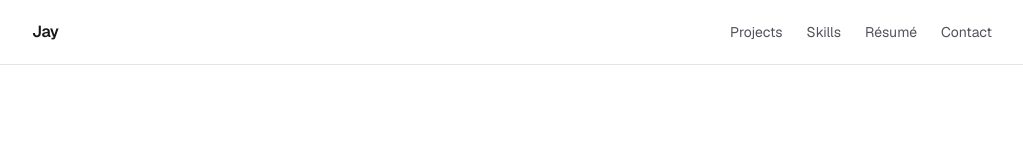
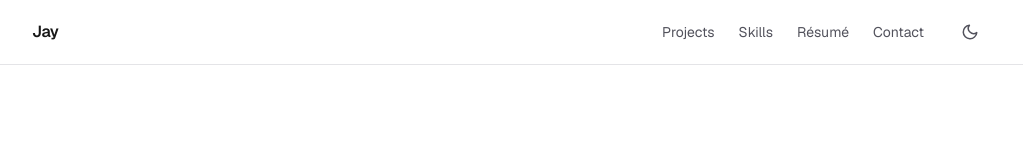
Before and after one commit to Jainal-5-2/portfolio-site, a Next.js app in the folder portfolio-site/: page / in a window 1280 px wide. Shown: the top 147 px of the page, without its empty margins (128-1151 px from the left). Built offline with nearby package versions, Linux system fonts and the light colour scheme.

Commit message:
Added theme toggle.

```diff
--- a/portfolio-site/app/globals.css
+++ b/portfolio-site/app/globals.css
@@ -1,8 +1,15 @@
 @import "tailwindcss";
+
+@custom-variant dark (&:where(.dark, .dark *));
 
 :root {
   --background: #ffffff;
   --foreground: #171717;
+}
+
+.dark {
+  --background: #0a0a0a;
+  --foreground: #ededed;
 }
 
 @theme inline {
@@ -10,13 +17,6 @@
   --color-foreground: var(--foreground);
   --font-sans: var(--font-geist-sans);
   --font-mono: var(--font-geist-mono);
-}
-
-@media (prefers-color-scheme: dark) {
-  :root {
-    --background: #0a0a0a;
-    --foreground: #ededed;
-  }
 }
 
 html {
--- a/portfolio-site/app/layout.tsx
+++ b/portfolio-site/app/layout.tsx
@@ -1,5 +1,6 @@
 import type { Metadata, Viewport } from "next";
 import { Geist, Geist_Mono } from "next/font/google";
+import { ThemeProvider } from "next-themes";
 import { Navbar } from "@/components/Navbar";
 import { Footer } from "@/components/Footer";
 import { site } from "@/content/site";
@@ -39,12 +40,20 @@ export default function RootLayout({ children }: LayoutProps<"/">) {
   return (
     <html
       lang="en"
+      suppressHydrationWarning
       className={`${geistSans.variable} ${geistMono.variable} h-full antialiased`}
     >
       <body className="flex min-h-full flex-col font-sans">
-        <Navbar />
-        <main className="flex-1">{children}</main>
-        <Footer />
+        <ThemeProvider
+          attribute="class"
+          defaultTheme="system"
+          enableSystem
+          disableTransitionOnChange
+        >
+          <Navbar />
+          <main className="flex-1">{children}</main>
+          <Footer />
+        </ThemeProvider>
       </body>
     </html>
   );
--- a/portfolio-site/components/Navbar.tsx
+++ b/portfolio-site/components/Navbar.tsx
@@ -4,6 +4,7 @@ import { useEffect, useRef, useState } from "react";
 import Link from "next/link";
 import { usePathname } from "next/navigation";
 import { Container } from "./Container";
+import { ThemeToggle } from "./ThemeToggle";
 import { site } from "@/content/site";
 
 const links = [
@@ -51,7 +52,8 @@ export function Navbar() {
               {site.name}
             </Link>
 
-            <ul className="hidden items-center gap-6 text-sm sm:flex">
+            <div className="hidden items-center gap-6 text-sm sm:flex">
+              <ul className="flex items-center gap-6">
                 {links.map((link) => (
                   <li key={link.href}>
                     <Link
@@ -63,14 +65,18 @@ export function Navbar() {
                   </li>
                 ))}
               </ul>
+              <ThemeToggle />
+            </div>
 
+            <div className="flex items-center gap-1 sm:hidden">
+              <ThemeToggle />
               <button
                 type="button"
                 onClick={() => setOpen((v) => !v)}
                 aria-expanded={open}
                 aria-controls="mobile-menu"
                 aria-label={open ? "Close menu" : "Open menu"}
-              className="inline-flex h-11 w-11 items-center justify-center rounded-md text-zinc-600 hover:bg-zinc-100 hover:text-zinc-950 sm:hidden dark:text-zinc-400 dark:hover:bg-zinc-900 dark:hover:text-zinc-50"
+                className="inline-flex h-11 w-11 items-center justify-center rounded-md text-zinc-600 hover:bg-zinc-100 hover:text-zinc-950 dark:text-zinc-400 dark:hover:bg-zinc-900 dark:hover:text-zinc-50"
               >
                 <svg
                   width="20"
@@ -96,6 +102,7 @@ export function Navbar() {
                   )}
                 </svg>
               </button>
+            </div>
           </nav>
 
           {open && (
--- /dev/null
+++ b/portfolio-site/components/ThemeToggle.tsx
@@ -0,0 +1,41 @@
+"use client";
+
+import { useEffect, useState } from "react";
+import { useTheme } from "next-themes";
+
+function SunIcon() {
+  return (
+    <svg width="18" height="18" viewBox="0 0 24 24" fill="none" stroke="currentColor" strokeWidth="2" strokeLinecap="round" strokeLinejoin="round" aria-hidden="true">
+      <circle cx="12" cy="12" r="4" />
+      <path d="M12 2v2M12 20v2M4.93 4.93l1.41 1.41M17.66 17.66l1.41 1.41M2 12h2M20 12h2M6.34 17.66l-1.41 1.41M19.07 4.93l-1.41 1.41" />
+    </svg>
+  );
+}
+
+function MoonIcon() {
+  return (
+    <svg width="18" height="18" viewBox="0 0 24 24" fill="none" stroke="currentColor" strokeWidth="2" strokeLinecap="round" strokeLinejoin="round" aria-hidden="true">
+      <path d="M21 12.79A9 9 0 1 1 11.21 3 7 7 0 0 0 21 12.79Z" />
+    </svg>
+  );
+}
+
+export function ThemeToggle() {
+  const [mounted, setMounted] = useState(false);
+  const { resolvedTheme, setTheme } = useTheme();
+
+  useEffect(() => setMounted(true), []);
+
+  const isDark = mounted && resolvedTheme === "dark";
+
+  return (
+    <button
+      type="button"
+      onClick={() => setTheme(isDark ? "light" : "dark")}
+      aria-label={mounted ? (isDark ? "Switch to light mode" : "Switch to dark mode") : "Toggle theme"}
+      className="inline-flex h-11 w-11 items-center justify-center rounded-md text-zinc-600 hover:bg-zinc-100 hover:text-zinc-950 dark:text-zinc-400 dark:hover:bg-zinc-900 dark:hover:text-zinc-50"
+    >
+      {mounted ? isDark ? <SunIcon /> : <MoonIcon /> : <span className="h-[18px] w-[18px]" />}
+    </button>
+  );
+}
```
Lines whose indentation alone changed are shown as unchanged.
